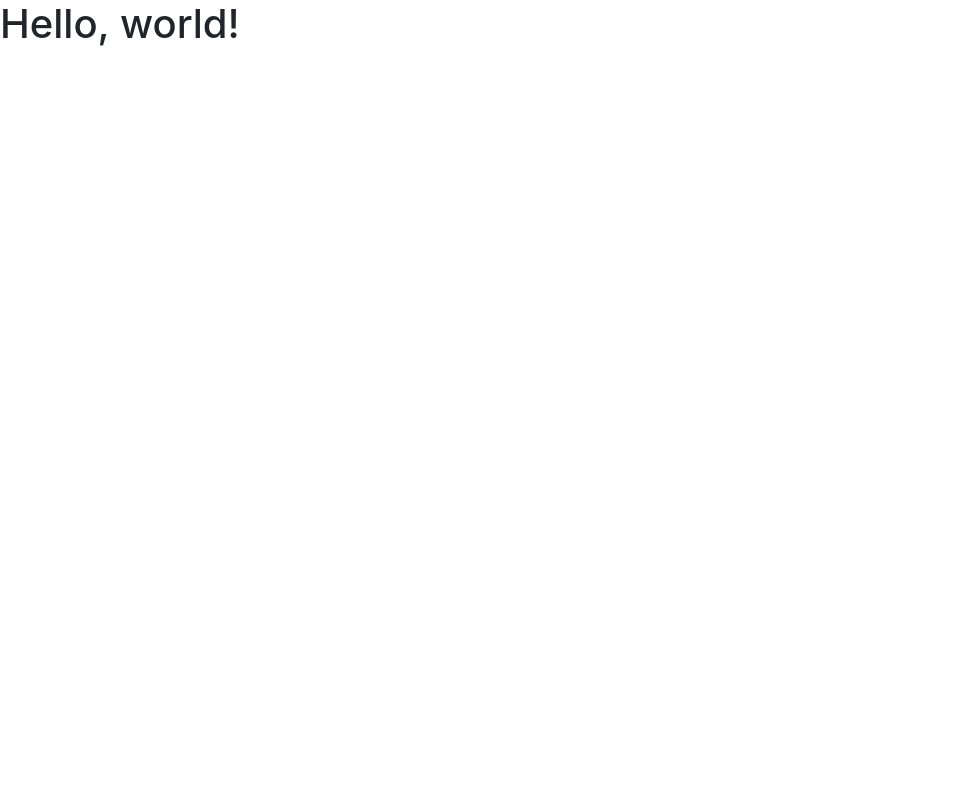
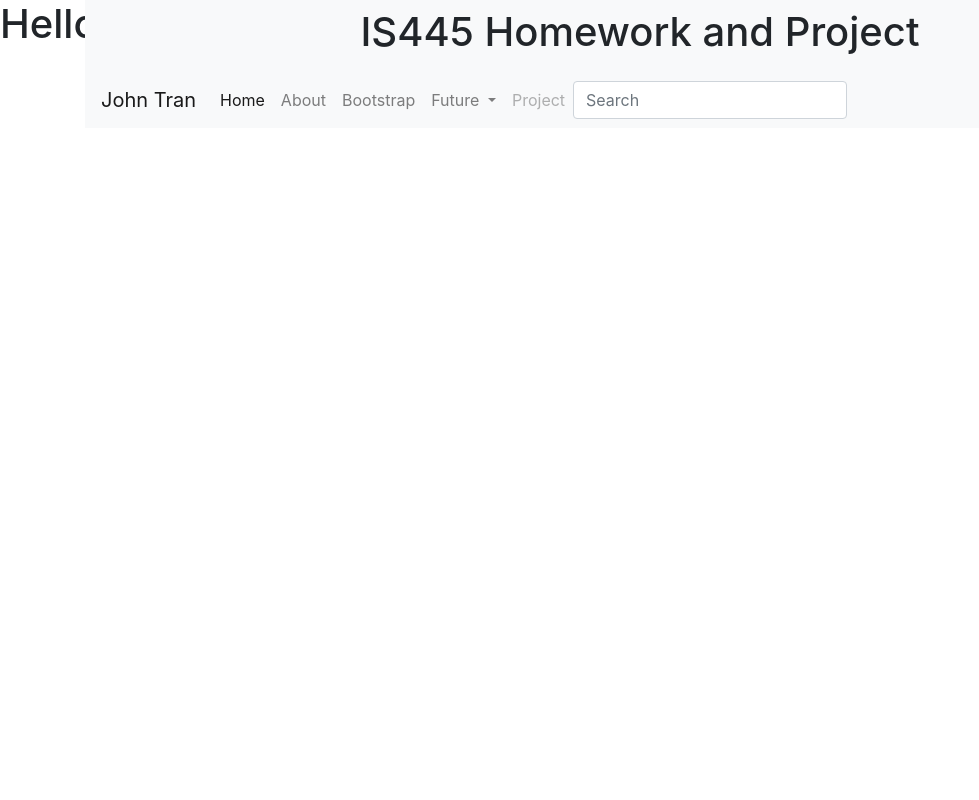
Before and after one commit to johntradiction/IS445-studentpage, a website: page website/index.html in a window 1280 px wide. Shown: the top 800 px of the page, without its empty margins (0-979 px from the left). Drawn offline with nearby package versions, Linux system fonts and the light colour scheme.

Commit message:
update header

```diff
--- a/website/index.html
+++ b/website/index.html
@@ -8,10 +8,83 @@
     <!-- Bootstrap CSS -->
     <link rel="stylesheet" href="https://maxcdn.bootstrapcdn.com/bootstrap/4.0.0/css/bootstrap.min.css" integrity="sha384-Gn5384xqQ1aoWXA+058RXPxPg6fy4IWvTNh0E263XmFcJlSAwiGgFAW/dAiS6JXm" crossorigin="anonymous">
 
-    <title>Hello, world!</title>
+    <title>IS445 Homepage</title>
   </head>
+  <div class="container fixed-top">
+  <div class="navbar bg-light justify-content-center">
+    <h1>IS445 Homework and Project</h1></div>
+  <nav class="navbar navbar-expand-lg navbar-light bg-light">
+    <a class="navbar-brand" href="#">John Tran</a>
+    <button class="navbar-toggler" type="button" data-toggle="collapse" data-target="#navbarNavDropdown" aria-controls="navbarNavDropdown" aria-expanded="false" aria-label="Toggle navigation">
+      <span class="navbar-toggler-icon"></span>
+    </button>
+    <div class="collapse navbar-collapse" id="navbarNavDropdown">
+      <ul class="navbar-nav">
+        <li class="nav-item active">
+          <a class="nav-link" href="#">Home <span class="sr-only">(current)</span></a>
+        </li>
+        <li class="nav-item">
+          <a class="nav-link" href="#">About</a>
+        </li>
+        <li class="nav-item">
+          <a class="nav-link" href="#">Bootstrap</a>
+        </li>
+        <li class="nav-item dropdown">
+          <a class="nav-link dropdown-toggle" href="#" id="navbarDropdownMenuLink" data-toggle="dropdown" aria-haspopup="true" aria-expanded="false">
+            Future
+          </a>
+          <div class="dropdown-menu" aria-labelledby="navbarDropdownMenuLink">
+            <a class="dropdown-item" href="#">Homework 3</a>
+            <a class="dropdown-item" href="#">Homework 4</a>
+            <a class="dropdown-item" href="#">Homework 5</a>
+            <a class="dropdown-item" href="#">Homework 6</a>
+          </div>
+        </li>
+        <li class="nav-item">
+          <a class="nav-link disabled" href="#">Project</a>
+        </li>
+      </ul>
+      <form class="form-inline my-2 my-lg-0">
+        <input class="form-control mr-sm-2" type="search" placeholder="Search" aria-label="Search">
+    </div>
+  </nav>
+  </div>
   <body>
-    <h1>Hello, world!</h1>
+    <h1>Hello, world!
+        <br/>
+        <br/>
+        <br/>
+        <br/>
+        <br/>
+        <br/>
+        <br/>
+        <br/>
+        <br/>
+        <br/>
+        <br/>
+        <br/>
+        <br/>
+        <br/>
+        <br/>
+        <br/>
+        <br/>
+        <br/>
+        <br/>
+        <br/>
+        <br/>
+        <br/>
+        <br/>
+        <br/>
+        <br/>
+        <br/>
+        <br/>
+        <br/>
+        <br/>
+        <br/>
+        <br/>
+        <br/>
+      <h1>hey</h1>
+    </h1>
 
     <!-- Optional JavaScript -->
     <!-- jQuery first, then Popper.js, then Bootstrap JS -->
```
